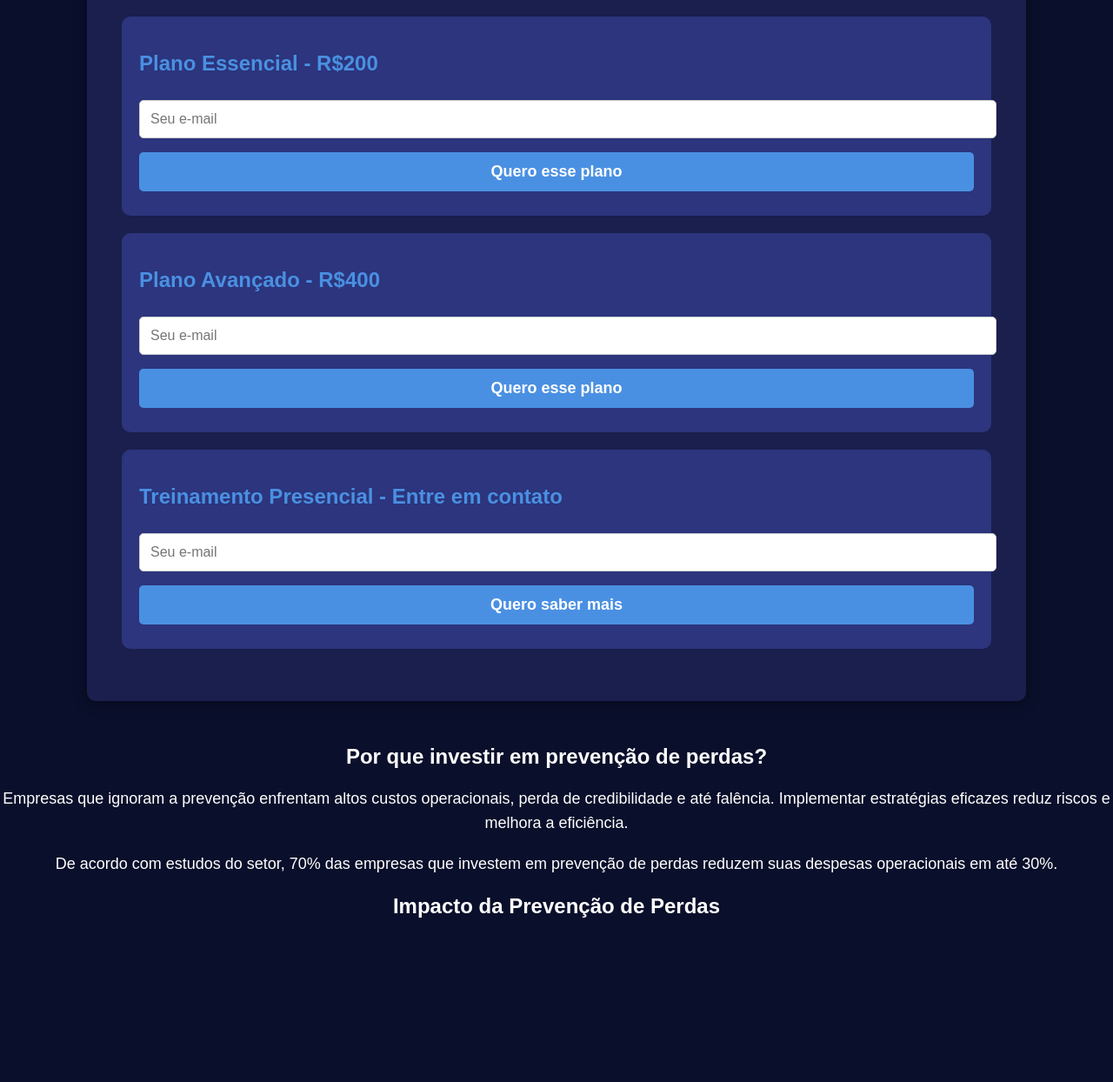
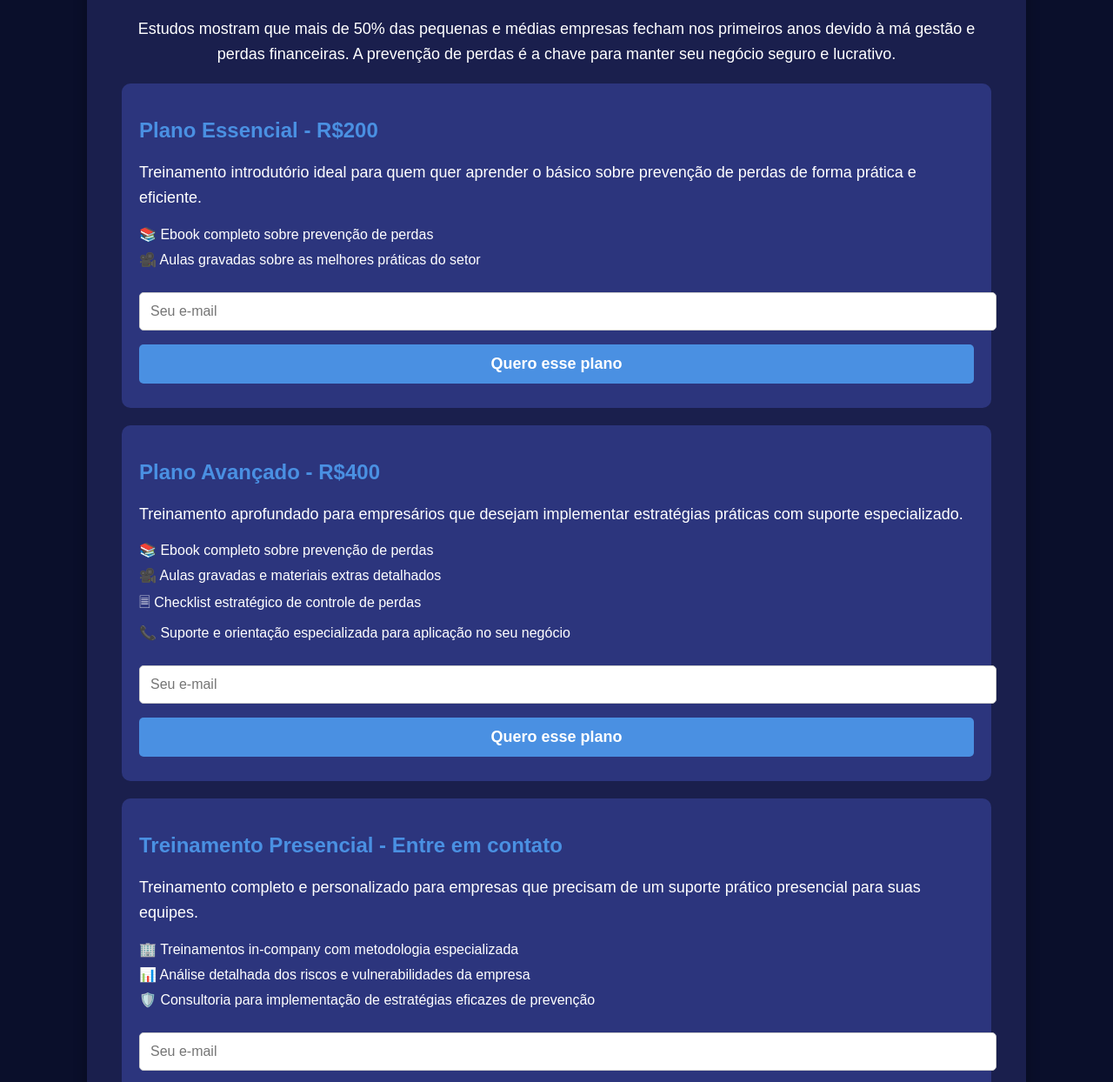
Before and after one commit to WendellCarvalho946/Risk-Control, a plain HTML site: page index.html in a window 1280 px wide. Shown: the part 151-1395 px from the top of the page at 87% size. Drawn offline with nearby package versions, Linux system fonts and the light colour scheme.

Commit message:
index.html

```diff
--- a/index.html
+++ b/index.html
@@ -73,62 +73,70 @@
         button:hover {
             background-color: #367bd6;
         }
+        .chart-container {
+            margin-top: 50px;
+            background: #2c357d;
+            padding: 20px;
+            border-radius: 10px;
+        }
     </style>
+    <script src="https://cdn.jsdelivr.net/npm/chart.js"></script>
 </head>
 <body>
     <div class="container">
         <h1>Risk Control - Proteja sua empresa e aumente seus lucros!</h1>
+        <p>Estudos mostram que mais de 50% das pequenas e médias empresas fecham nos primeiros anos devido à má gestão e perdas financeiras. A prevenção de perdas é a chave para manter seu negócio seguro e lucrativo.</p>
+
         <div class="plans">
-            <div class="plan" data-list-id="5">
+            <div class="plan">
                 <h2>Plano Essencial - R$200</h2>
+                <p>Treinamento introdutório ideal para quem quer aprender o básico sobre prevenção de perdas de forma prática e eficiente.</p>
+                <ul>
+                    <li>📚 Ebook completo sobre prevenção de perdas</li>
+                    <li>🎥 Aulas gravadas sobre as melhores práticas do setor</li>
+                </ul>
                 <div class="form-container">
                     <input type="email" placeholder="Seu e-mail" required>
-                    <button onclick="subscribe(this)">Quero esse plano</button>
+                     <button onclick="subscribe(this)">Quero esse plano</button>
                 </div>
             </div>
-            <div class="plan" data-list-id="6">
+
+            <div class="plan">
                 <h2>Plano Avançado - R$400</h2>
+                <p>Treinamento aprofundado para empresários que desejam implementar estratégias práticas com suporte especializado.</p>
+                <ul>
+                    <li>📚 Ebook completo sobre prevenção de perdas</li>
+                    <li>🎥 Aulas gravadas e materiais extras detalhados</li>
+                    <li>🗏️ Checklist estratégico de controle de perdas</li>
+                    <li>📞 Suporte e orientação especializada para aplicação no seu negócio</li>
+                </ul>
                 <div class="form-container">
                     <input type="email" placeholder="Seu e-mail" required>
-                    <button onclick="subscribe(this)">Quero esse plano</button>
+                     <button onclick="subscribe(this)">Quero esse plano</button>
                 </div>
             </div>
-            <div class="plan" data-list-id="7">
+
+            <div class="plan">
                 <h2>Treinamento Presencial - Entre em contato</h2>
+                <p>Treinamento completo e personalizado para empresas que precisam de um suporte prático presencial para suas equipes.</p>
+                <ul>
+                    <li>🏢 Treinamentos in-company com metodologia especializada</li>
+                    <li>📊 Análise detalhada dos riscos e vulnerabilidades da empresa</li>
+                    <li>🛡️ Consultoria para implementação de estratégias eficazes de prevenção</li>
+                </ul>
                 <div class="form-container">
                     <input type="email" placeholder="Seu e-mail" required>
-                    <button onclick="subscribe(this)">Quero saber mais</button>
+                     <button onclick="subscribe(this)">Quero esse plano</button>
                 </div>
             </div>
         </div>
-    </div>
 
-    <script>
-        async function subscribe(button) {
-            const plan = button.closest('.plan');
-            const emailInput = plan.querySelector('input[type="email"]');
-            const email = emailInput.value;
-            const listId = plan.getAttribute('data-list-id');
-
-            if (!email) {
-                alert('Por favor, insira um e-mail válido.');
-                return;
-            }
-
-            const response = await fetch('/.netlify/functions/subscribe', {
-                method: 'POST',
-                headers: { 'Content-Type': 'application/json' },
-                body: JSON.stringify({ email, listId })
-            });
-
-            const result = await response.json();
-            alert(result.message || result.error);
-        }
-    </script>
-</body>
         <h2>Por que investir em prevenção de perdas?</h2>
         <p>Empresas que ignoram a prevenção enfrentam altos custos operacionais, perda de credibilidade e até falência. Implementar estratégias eficazes reduz riscos e melhora a eficiência.</p>
         <p>De acordo com estudos do setor, 70% das empresas que investem em prevenção de perdas reduzem suas despesas operacionais em até 30%.</p>
+
+        <h2>Exemplo de Impacto Financeiro</h2>
+        <p>Uma empresa com faturamento de R$ 500.000 ao ano e perdas de 10% (R$ 50.000) pode reduzir esse valor para apenas 3% (R$ 15.000) com um bom programa de prevenção. Isso significa uma economia de R$ 35.000 ao ano, um aumento direto no lucro!</p>
 
         <div class="chart-container">
             <h2>Impacto da Prevenção de Perdas</h2>
@@ -159,4 +167,28 @@
         });
     </script>
 </body>
+<script>
+        async function subscribe(button) {
+            const plan = button.closest('.plan');
+            const emailInput = plan.querySelector('input[type="email"]');
+            const email = emailInput.value;
+            const listId = plan.getAttribute('data-list-id');
+
+            if (!email) {
+                alert('Por favor, insira um e-mail válido.');
+                return;
+            }
+
+            const response = await fetch('/.netlify/functions/subscribe', {
+                method: 'POST',
+                headers: { 'Content-Type': 'application/json' },
+                body: JSON.stringify({ email, listId })
+            });
+
+            const result = await response.json();
+            alert(result.message || result.error);
+        }
+    </script>
+</body>
+
 </html>
```
